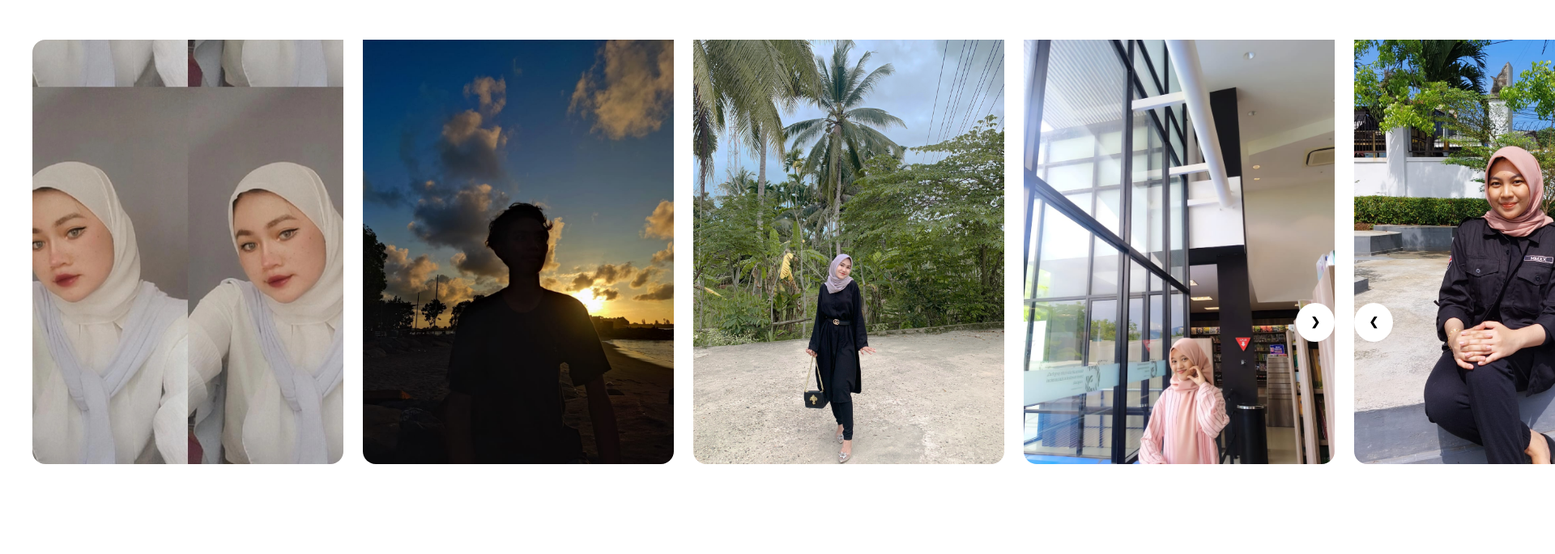
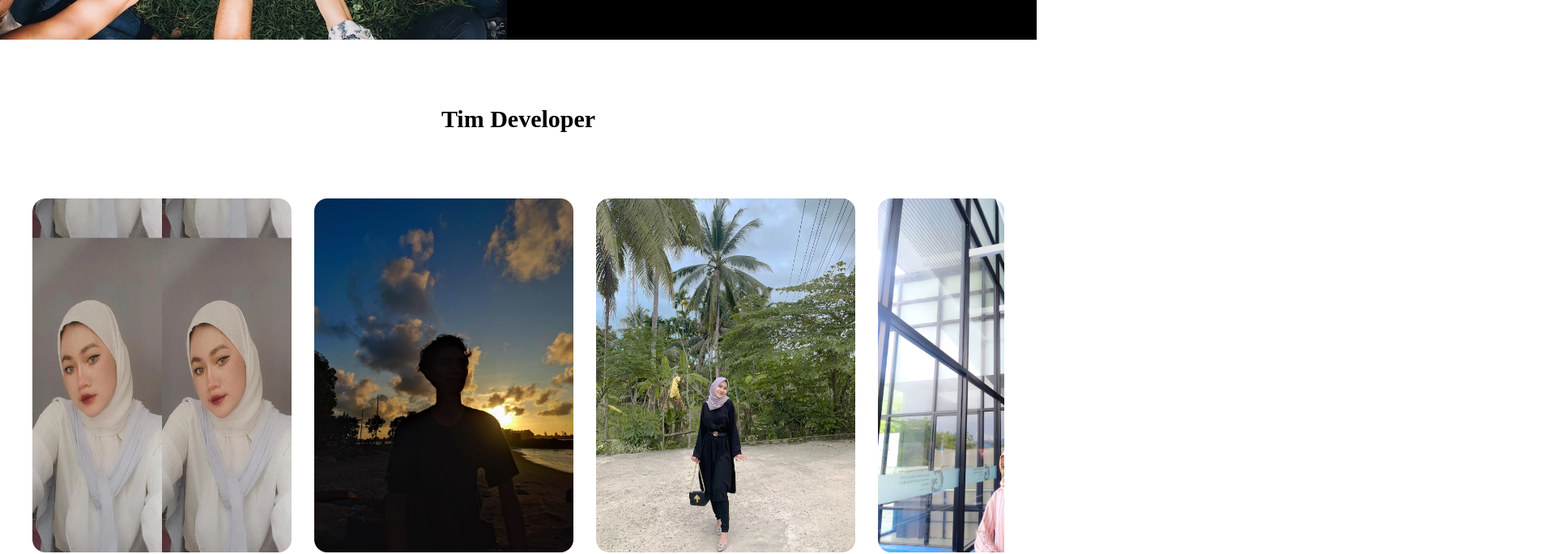
Before and after one commit to BeCipes/Web-Development, a React (Vite) app: page /about in a window 1280 px wide. Shown: the part 1160-1844 px from the top of the page at 81% size, 1920 px wide, since content can reach past the window. Built offline with nearby package versions, Linux system fonts and the light colour scheme.

Commit message:
Tentang Kami

```diff
--- a/src/Component/Navbar.jsx
+++ b/src/Component/Navbar.jsx
@@ -69,7 +69,7 @@ const Navbar = () => {
   return (
     <nav
       className={`${
-        navbarFixed ? "fixed top-0 left-0 right-0 bg-grab shadow-md" : "bg-grab"
+        navbarFixed ? "fixed top-0 left-0 right-0 bg-grab shadow-md z-10" : "bg-grab"
       }`}
     >
       <div className="h-10vh flex justify-between z-50 text-black lg:py-5 px-10 py-4 ">
--- a/src/Pages/About.jsx
+++ b/src/Pages/About.jsx
@@ -1,16 +1,15 @@
 import Navbar from "../Component/Navbar";
-import React from "react";
-import Footer from "../Component/footer";
+
 const About = () => {
   return (
-    <>
+    <div className="Poppins">
       <Navbar />
 
       <div className="flex w-full items-center justify-center flex-col pt-24  pb-24">
         <div className="flex items-center justify-center w-full ">
-          <div className="text-center w-1/2 px-20">
+          <div className="text-center w-1/2 px-20 text-black">
             <h2 className="text-3xl font-poppins mt-5 font-semibold">
-              Visi misi
+              Visi & Misi
             </h2>
             <h3 className="font-poppins mt-5">
               Kami menyediakan panduan untuk optimalisasi aplikasi mobile,
@@ -18,18 +17,20 @@ const About = () => {
               sehat, dan manfaat kesehatan yang dapat dicapai melalui kebiasaan
               makan yang tepat.
               <br/>
+              <br />
               Melalui kontak dan dukungan yang mudah diakses,
               kami membantu pengguna menyelesaikan masalah seputar aplikasi
               mobile dan memberikan panduan yang diperlukan dalam perjalanan
               mereka menuju gaya hidup sehat.
               <br/>
+              <br />
               Platform kami dirancang khusus
               untuk memantapkan individu dalam perjalanan mereka menuju gaya
               hidup yang lebih sehat dengan memberikan panduan langkah demi
               langkah, dan pengembangan keterampilan dasar memasak.
             </h3>
             <h2 className="font-poppins">Kapanpun. Dimanapun</h2>
-            <button className=" bg-lime-500 mt-7 rounded-full px-8 h-8">Panduan Pengguna</button>
+            <button className=" bg-grab mt-7 rounded-full px-5 py-5 text-black">Panduan Pengguna</button>
           </div>
           <div className="w-1/2 flex-1  pl-40">
             <img
@@ -40,10 +41,10 @@ const About = () => {
           </div>
         </div>
       </div>
+
       <div className="flex w-full items-center justify-center flex-col  bg-black">
-
         <div className="flex items-center justify-center w-full ">
-        <div className="w-1/2 flex">
+          <div>
               <img
 
                 src="public/assets/community.jpg"
@@ -67,167 +68,98 @@ const About = () => {
               </h3>
               <h2 className="font-poppins">Kapanpun. Dimanapun</h2>
             </div>
-
-        </div>
-
-      </div>
-      <div className="carousel relative rounded-box mx-10 space-x-6  font-poppins mt-20" style={{ zIndex: 0 }}>
-      <div id="slide1" className="carousel-item relative">
-        <div className="card card-compact w-96 ">
-          <figure className="h-3/4">
-            <img
-              src="public/assets/foto kelompok/dila.jpg"
-              alt="Shoes"
-              className="w-full h-full object-cover"
-            />
-          </figure>
           </div>
       </div>
 
-      <div id="slide2" className="carousel-item relative">
-        <div className="card card-compact w-96 ">
-          <figure className="h-3/4">
-            <img
-              src="public/assets/foto kelompok/alfin.jpeg"
-              alt="Shoes"
-              className="w-full h-full object-cover"
-            />
-          </figure>
+      <div className="text-center text-black justify-center mt-20 ">
+        <h1 className="text-3xl font-poppins mt-5 font-semibold">Tim Developer</h1>
       </div>
+
+      <div className="carousel relative rounded-box mx-10 space-x-7  mt-20 mb-20" style={{ zIndex: 0 }}>
+        <div id="slide1" className="carousel-item relative">
+          <img src="public/assets/foto kelompok/dila.jpg" alt="Burger" className="rounded-box w-80 h-3/4" />
+        </div>
+
+        <div id="slide2" className="carousel-item relative ">
+          <img src="public/assets/foto kelompok/alfin.jpeg" alt="Burger" className="rounded-box w-80 h-3/4" />
         </div>
 
         <div id="slide3" className="carousel-item relative">
-        <div className="card card-compact w-96 ">
-          <figure className="h-3/4">
-            <img
-              src="public/assets/foto kelompok/aina fazla.jpg"
-              alt="Shoes"
-              className="w-full h-full object-cover"
-            />
-          </figure>
-        </div>
+          <img src="public/assets/foto kelompok/aina fazla.jpg" alt="Burger" className="rounded-box w-80 h-3/4" />
         </div>
 
         <div id="slide4" className="carousel-item relative">
-        <div className="card card-compact w-96 ">
-          <figure className="h-3/4">
-            <img
-              src="public/assets/foto kelompok/rizka hilmi.jpg"
-              alt="Shoes"
-              className="w-full h-full object-cover"
-            />
-          </figure>
-        </div>
-        <div className="absolute top-1/2 transform -translate-y-1/2 right-0">
+          <img src="public/assets/foto kelompok/rizka hilmi.jpg" alt="Burger"  className="rounded-box w-80 h-3/4"/>
+          <div className="absolute top-1/3 transform -translate-y-1/2 right-0">
             <a href="#slide8" className="btn btn-circle text-black bg-white border-none hover:bg-white">
               ❯
             </a>
           </div>
         </div>
 
-      <div id="slide5" className="carousel-item relative">
-        <div className="card card-compact w-96 ">
-          <figure className="h-3/4">
-            <img
-              src="public/assets/foto kelompok/kayla.jpg"
-              alt="Shoes"
-              className="w-full h-full object-cover"
-            />
-          </figure>
-        </div>
-        <div className="absolute top-1/2 transform -translate-y-1/2 left-0">
+        <div id="slide5" className="carousel-item">
+          <img src="public/assets/foto kelompok/kayla.jpg" alt="Burger" className="rounded-box w-80 h-3/4" />
+          <div className="absolute top-1/3 transform -translate-y-1/2 -right-30">
             <a href="#slide1" className="btn btn-circle text-black bg-white border-none hover:bg-white">
               ❮
             </a>
           </div>
         </div>
 
-      <div id="slide6" className="carousel-item relative">
-        <div className="card card-compact w-96 ">
-          <figure className="h-3/4">
-            <img
-              src="public/assets/foto kelompok/mutiara sabrina.jpg"
-              alt="Shoes"
-              className="w-full h-full object-cover"
-            />
-          </figure>
-        </div>
+        <div  id="slide6" className="carousel-item">
+          <img src="public/assets/foto kelompok/mutiara sabrina.jpg" alt="Burger" className="rounded-box w-80 h-3/4"/>
         </div>
 
-      <div id="slide7" className="carousel-item relative">
-        <div className="card card-compact w-96 ">
-          <figure className="h-3/4">
-            <img
-              src="public/assets/foto kelompok/austin.jpg"
-              alt="Shoes"
-              className="w-full h-full object-cover"
-            />
-          </figure>
-        </div>
+        <div id="slide7" className="carousel-item">
+          <img src="public/assets/foto kelompok/austin.jpg" alt="Burger" className="rounded-box w-80 h-3/4" />
         </div>
 
         <div id="slide8" className="carousel-item relative">
-        <div className="card card-compact w-96 ">
-          <figure className="h-3/4">
-            <img
-              src="public/assets/foto kelompok/adit.jpg"
-              alt="Shoes"
-              className="w-full h-full object-cover"
-            />
-          </figure>
-          </div>
-        <div className="absolute top-1/2 transform -translate-y-1/2 right-0">
-          <a href="#slide12" className="btn btn-circle text-black bg-white border-none hover:bg-white">
+          <img src="public/assets/foto kelompok/adit.jpg" alt="Burger" className="rounded-box w-80 h-3/4"/>
+          <div className="absolute top-1/3 right-0 transform -translate-y-1/2">
+            <a href="#slide11" className="btn btn-circle text-black bg-white border-none hover:bg-white">
               ❯
             </a>
           </div>
         </div>
 
-      <div id="slide9" className="carousel-item relative">
-        <div className="card card-compact w-96 ">
-          <figure className="h-3/4">
-            <img
-              src="public/assets/foto kelompok/firdaus.jpg"
-              alt="Shoes"
-              className="w-full h-full object-cover"
-            />
-          </figure>
-        </div>
-        <div className="absolute top-1/2 transform -translate-y-1/2 left-0">
+
+        <div id="slide9" className="carousel-item">
+          <img src="public/assets/foto kelompok/dito.jpg" alt="Burger" className="rounded-box w-80 h-3/4" />
+          <div className="absolute top-1/3 transform -translate-y-1/2 -right-30">
             <a href="#slide5" className="btn btn-circle text-black bg-white border-none hover:bg-white">
               ❮
             </a>
           </div>
         </div>
 
-      <div id="slide10" className="carousel-item relative rounded-box mx-10 ...">
-        <div className="card card-compact w-96 ">
-          <figure className="h-3/4">
-            <img
-              src="public/assets/foto kelompok/ikhsan.jpg"
-              alt="Shoes"
-              className="w-full h-full object-cover"
-            />
-          </figure>
+        <div id="slide10" className="carousel-item">
+          <img src="public/assets/foto kelompok/ikhsan.jpg" alt="Burger" className="rounded-box w-80 h-3/4"/>
+        </div>
+
+        <div id="slide11" className="carousel-item">
+          <img src="public/assets/foto kelompok/firdaus.jpg" alt="Burger" className="rounded-box w-80 h-3/4" />
         </div>
       </div>
 
-      <>
-  <div id="slide11" className="carousel-item relative rounded-box mx-10 ...">
-    <div className="card card-compact w-96">
-      <figure className="h-3/4">
-        <img
-          src="public/assets/foto kelompok/dito.jpg"
-          alt="Shoes"
-          className="w-full h-full object-cover"
-        />
-      </figure>
-    </div>
-  </div>
-</>
+
+
+
+
+
+
+
+
+
+
+
+
+
+
+
+
 
     </div>
-    </>
   );
 };
 
```
Lines whose indentation alone changed are shown as unchanged.
